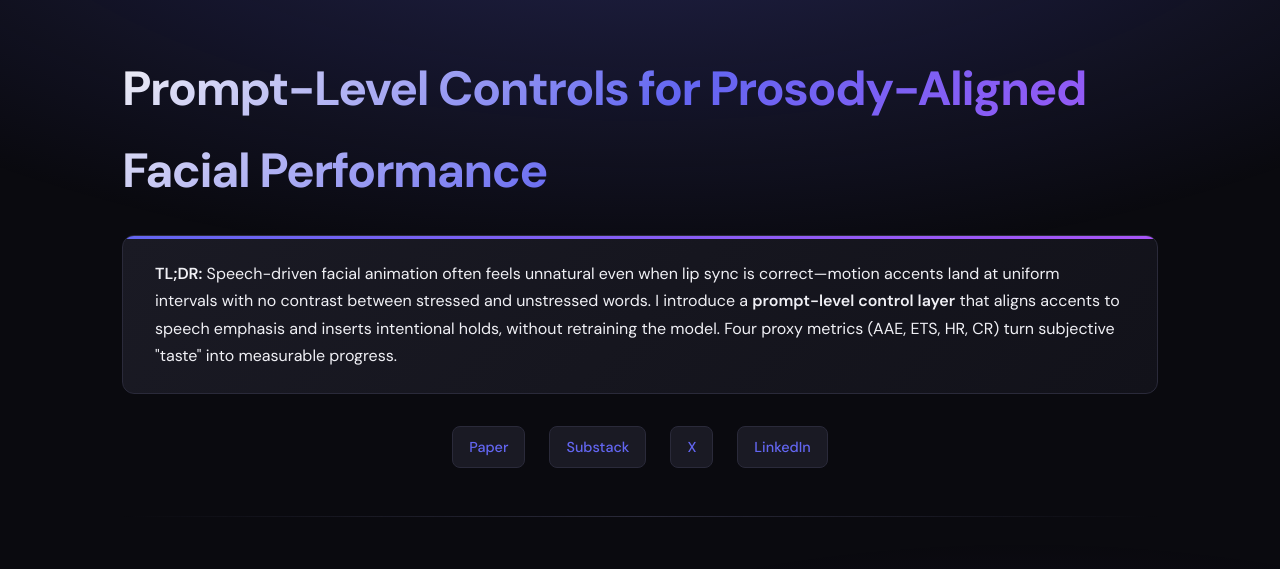
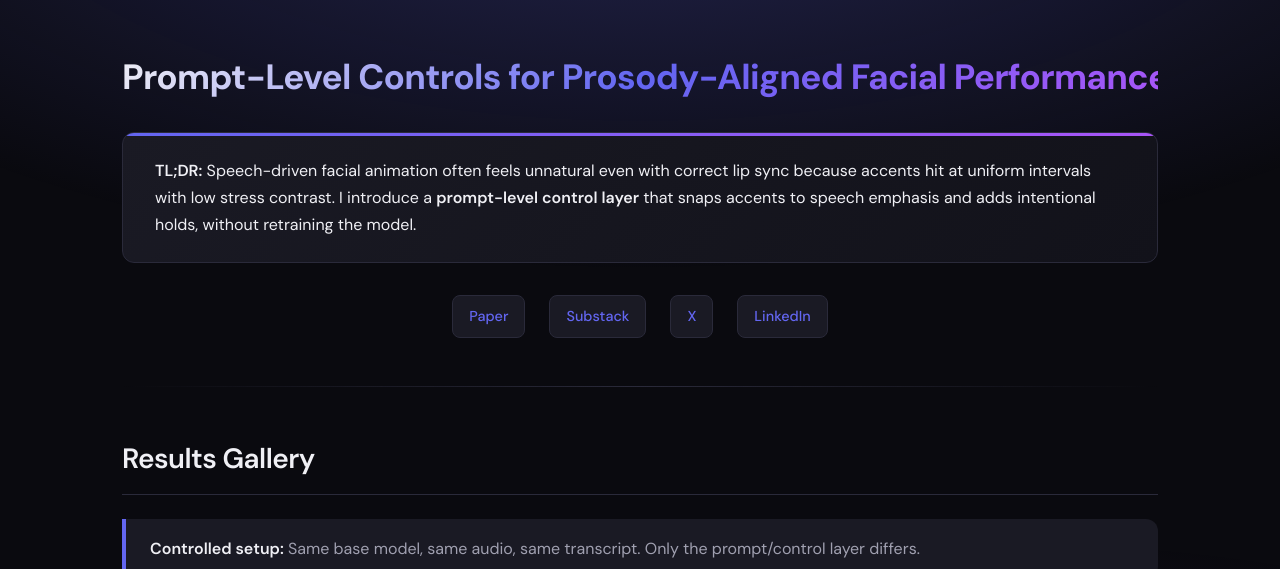
Before and after one commit to floweralicee/lipsync-ai-demo, a Jekyll site: the page built from index.md, in a window 1280 px wide. Shown: the top 569 px of the page. Built offline with Jekyll 4.4.1, drawn with Linux system fonts in a browser that asks for light colours; some of the changed text lies outside the part shown.

Commit message:
updated title font, footer, and TL;DR

```diff
--- a/_layouts/default.html
+++ b/_layouts/default.html
@@ -75,10 +75,11 @@
     }
 
     h1 {
-      font-size: clamp(2rem, 5vw, 3rem);
+      font-size: clamp(1.4rem, 3.5vw, 2.2rem);
       font-weight: 700;
-      letter-spacing: -0.03em;
+      letter-spacing: -0.02em;
       margin-bottom: 1.5rem;
+      white-space: nowrap;
       background: linear-gradient(135deg, var(--text-primary) 0%, var(--accent) 50%, var(--accent-secondary) 100%);
       -webkit-background-clip: text;
       -webkit-text-fill-color: transparent;
--- a/index.md
+++ b/index.md
@@ -6,7 +6,7 @@ title: "Prompt-Level Controls for Prosody-Aligned Facial Performance"
 # Prompt-Level Controls for Prosody-Aligned Facial Performance
 
 <div class="tldr">
-<strong>TL;DR:</strong> Speech-driven facial animation often feels unnatural even when lip sync is correct—motion accents land at uniform intervals with no contrast between stressed and unstressed words. I introduce a <strong>prompt-level control layer</strong> that aligns accents to speech emphasis and inserts intentional holds, without retraining the model. Four proxy metrics (AAE, ETS, HR, CR) turn subjective "taste" into measurable progress.
+<strong>TL;DR:</strong> Speech-driven facial animation often feels unnatural even with correct lip sync because accents hit at uniform intervals with low stress contrast. I introduce a <strong>prompt-level control layer</strong> that snaps accents to speech emphasis and adds intentional holds, without retraining the model.
 </div>
 
 <div class="nav-links">
```
Also changed, not shown: other parts of _layouts/default.html (+1 -1 lines), other parts of index.md (+1 -1 lines).
